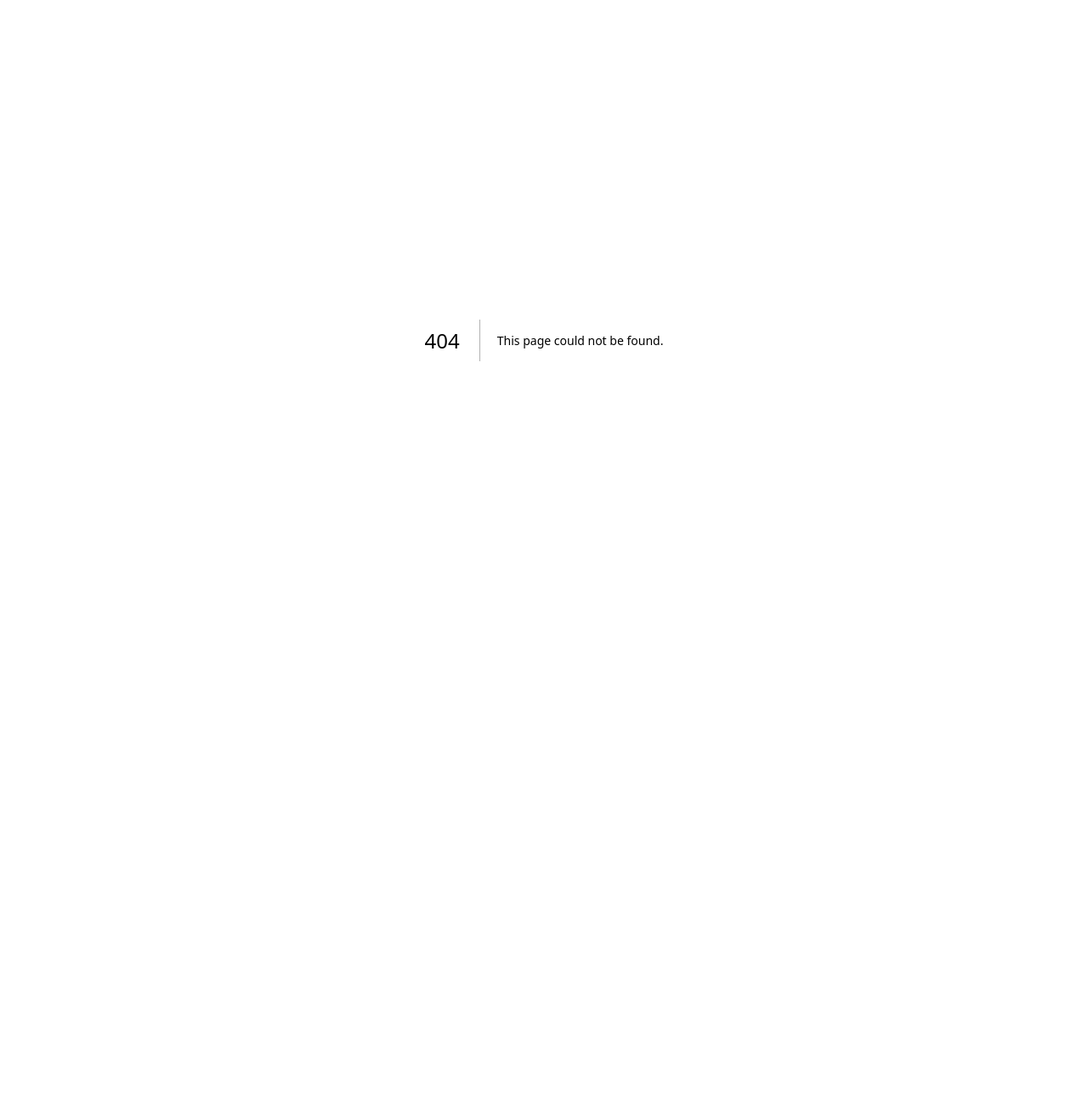
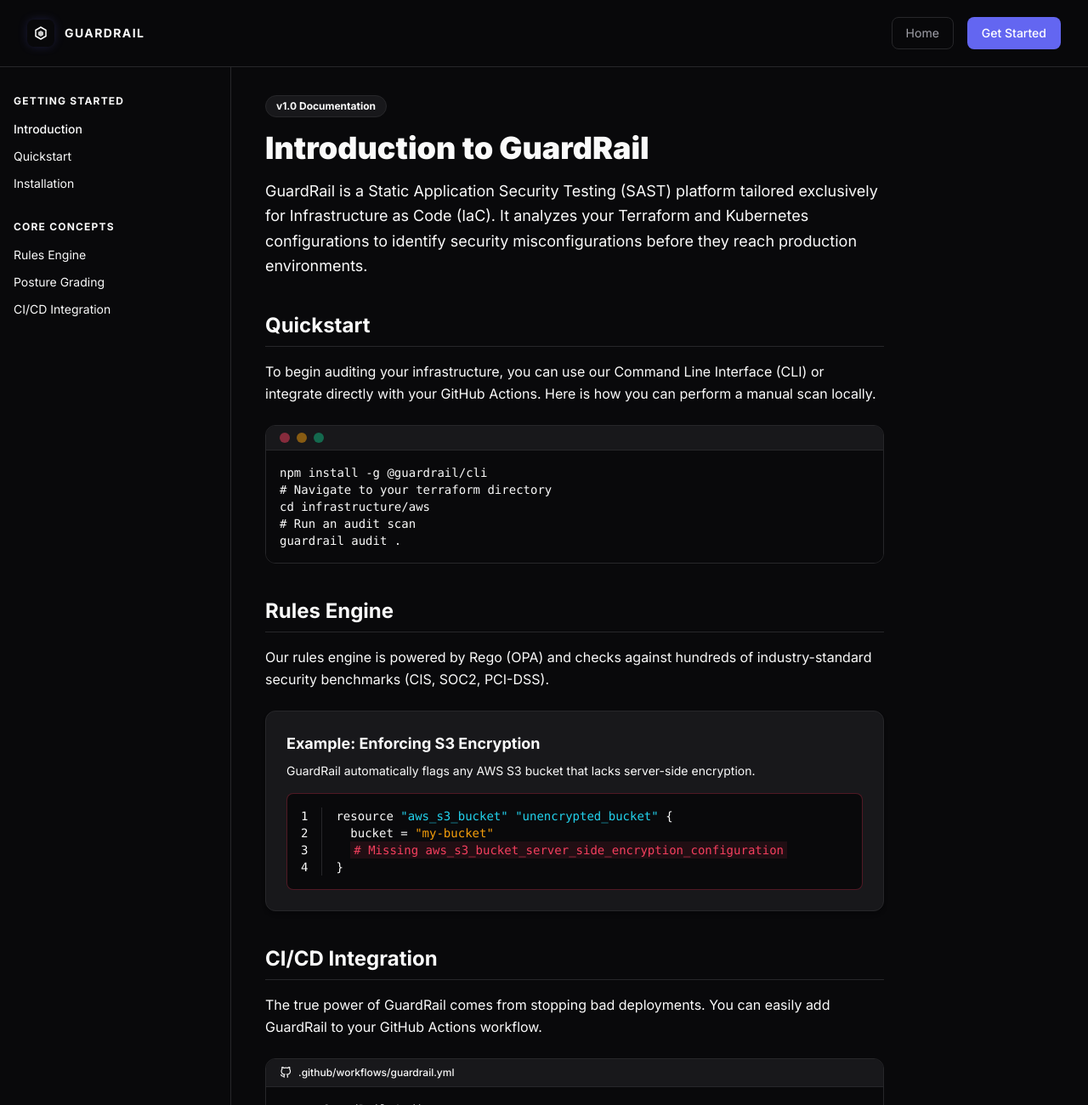
Before and after one commit to abubakarxdev/guardrail, a Next.js app in the folder frontend/: page /docs in a window 1280 px wide. Before the commit this address had no page. Shown: the top 1300 px of the page at 85% size. Before the commit the page ends 800 px from the top, so only its background shows below. Built offline with nearby package versions, Linux system fonts and the light colour scheme.

Commit message:
feat: add authentication login page and core layout structural components

```diff
--- /dev/null
+++ b/frontend/src/app/docs/page.tsx
@@ -0,0 +1,144 @@
+"use client";
+
+import Link from "next/link";
+import { motion } from "framer-motion";
+
+export default function DocsPage() {
+  return (
+    <div className="relative min-h-screen bg-[#09090b] flex flex-col">
+      {/* Navigation */}
+      <header className="relative z-20 flex items-center justify-between px-8 py-5 border-b border-[#27272a] bg-[#09090b]/80 backdrop-blur-xl sticky top-0">
+        <Link href="/" className="flex items-center gap-3 group">
+          <div className="w-8 h-8 rounded-lg flex items-center justify-center bg-accent-purple shadow-[0_0_12px_rgba(99,102,241,0.2)] group-hover:shadow-[0_0_20px_rgba(99,102,241,0.4)] transition-all">
+            <svg width="16" height="16" viewBox="0 0 16 16" fill="none">
+              <path d="M8 1L14 4.5V11.5L8 15L2 11.5V4.5L8 1Z" stroke="white" strokeWidth="1.5" strokeLinejoin="round"/>
+              <path d="M8 5L11 6.75V10.25L8 12L5 10.25V6.75L8 5Z" fill="white" opacity="0.8"/>
+            </svg>
+          </div>
+          <span className="text-sm font-bold tracking-widest uppercase text-text-primary">
+            Guard<span className="text-accent-purple">Rail</span>
+          </span>
+        </Link>
+        <div className="flex gap-4">
+          <Link href="/" className="btn-ghost px-4 py-2 rounded-lg text-sm hover:scale-105">Home</Link>
+          <Link href="/login?mode=register" className="btn-primary px-4 py-2 rounded-lg text-sm hover:scale-105">Get Started</Link>
+        </div>
+      </header>
+
+      {/* Main Content */}
+      <div className="flex-1 max-w-7xl w-full mx-auto flex flex-col md:flex-row px-4">
+
+        {/* Sidebar */}
+        <aside className="w-full md:w-64 flex-shrink-0 border-r border-[#27272a] py-8 pr-6 hidden md:block">
+          <nav className="sticky top-24 space-y-8">
+            <div>
+              <h4 className="text-xs font-bold uppercase tracking-widest text-text-primary mb-3">Getting Started</h4>
+              <ul className="space-y-2">
+                <li><a href="#introduction" className="text-sm text-accent-purple font-medium">Introduction</a></li>
+                <li><a href="#quickstart" className="text-sm text-text-muted hover:text-text-primary transition-colors">Quickstart</a></li>
+                <li><a href="#installation" className="text-sm text-text-muted hover:text-text-primary transition-colors">Installation</a></li>
+              </ul>
+            </div>
+            <div>
+              <h4 className="text-xs font-bold uppercase tracking-widest text-text-primary mb-3">Core Concepts</h4>
+              <ul className="space-y-2">
+                <li><a href="#rules" className="text-sm text-text-muted hover:text-text-primary transition-colors">Rules Engine</a></li>
+                <li><a href="#grading" className="text-sm text-text-muted hover:text-text-primary transition-colors">Posture Grading</a></li>
+                <li><a href="#ci-cd" className="text-sm text-text-muted hover:text-text-primary transition-colors">CI/CD Integration</a></li>
+              </ul>
+            </div>
+          </nav>
+        </aside>
+
+        {/* Documentation Body */}
+        <main className="flex-1 py-8 md:pl-10 max-w-3xl">
+          <motion.div
+            initial={{ opacity: 0, y: 10 }}
+            animate={{ opacity: 1, y: 0 }}
+            transition={{ duration: 0.5 }}
+          >
+            <div className="inline-block px-3 py-1 mb-4 rounded-full border border-[#27272a] bg-[#18181b] text-text-muted text-xs font-bold">
+              v1.0 Documentation
+            </div>
+            <h1 className="text-4xl font-black text-text-primary mb-4" id="introduction">Introduction to GuardRail</h1>
+            <p className="text-lg text-text-secondary leading-relaxed mb-10">
+              GuardRail is a Static Application Security Testing (SAST) platform tailored exclusively for Infrastructure as Code (IaC). It analyzes your Terraform and Kubernetes configurations to identify security misconfigurations before they reach production environments.
+            </p>
+
+            <h2 className="text-2xl font-bold text-text-primary mb-4 border-b border-[#27272a] pb-2" id="quickstart">Quickstart</h2>
+            <p className="text-text-secondary leading-relaxed mb-6">
+              To begin auditing your infrastructure, you can use our Command Line Interface (CLI) or integrate directly with your GitHub Actions. Here is how you can perform a manual scan locally.
+            </p>
+
+            <div className="mb-10 rounded-xl overflow-hidden border border-[#27272a]">
+              <div className="bg-[#18181b] px-4 py-2 border-b border-[#27272a] flex gap-2">
+                <div className="w-3 h-3 rounded-full bg-accent-rose/50" />
+                <div className="w-3 h-3 rounded-full bg-accent-amber/50" />
+                <div className="w-3 h-3 rounded-full bg-accent-emerald/50" />
+              </div>
+              <div className="bg-[#09090b] p-4 overflow-x-auto">
+                <pre className="mono text-sm">
+                  <code className="text-accent-purple">npm</code> <code className="text-text-primary">install -g @guardrail/cli</code>{"\n"}
+                  <code className="text-text-muted"># Navigate to your terraform directory</code>{"\n"}
+                  <code className="text-accent-purple">cd</code> <code className="text-text-primary">infrastructure/aws</code>{"\n"}
+                  <code className="text-text-muted"># Run an audit scan</code>{"\n"}
+                  <code className="text-accent-purple">guardrail</code> <code className="text-text-primary">audit .</code>
+                </pre>
+              </div>
+            </div>
+
+            <h2 className="text-2xl font-bold text-text-primary mb-4 border-b border-[#27272a] pb-2" id="rules">Rules Engine</h2>
+            <p className="text-text-secondary leading-relaxed mb-6">
+              Our rules engine is powered by Rego (OPA) and checks against hundreds of industry-standard security benchmarks (CIS, SOC2, PCI-DSS).
+            </p>
+
+            <div className="surface-card p-6 mb-10">
+              <h3 className="text-lg font-bold text-text-primary mb-2">Example: Enforcing S3 Encryption</h3>
+              <p className="text-sm text-text-muted mb-4">GuardRail automatically flags any AWS S3 bucket that lacks server-side encryption.</p>
+
+              <div className="bg-[#09090b] rounded-lg border border-accent-rose/30 p-4 font-mono text-sm">
+                <div className="flex gap-4">
+                  <div className="text-text-muted text-right select-none border-r border-[#27272a] pr-4">1<br/>2<br/>3<br/>4</div>
+                  <div>
+                    <span className="text-text-primary">resource </span><span className="text-accent-cyan">"aws_s3_bucket" "unencrypted_bucket" </span>{"{"}<br/>
+                    &nbsp;&nbsp;<span className="text-text-primary">bucket = </span><span className="text-accent-amber">"my-bucket"</span><br/>
+                    &nbsp;&nbsp;<span className="text-accent-rose bg-accent-rose/10 inline-block px-1"># Missing aws_s3_bucket_server_side_encryption_configuration</span><br/>
+                    {"}"}
+                  </div>
+                </div>
+              </div>
+            </div>
+
+            <h2 className="text-2xl font-bold text-text-primary mb-4 border-b border-[#27272a] pb-2" id="ci-cd">CI/CD Integration</h2>
+            <p className="text-text-secondary leading-relaxed mb-6">
+              The true power of GuardRail comes from stopping bad deployments. You can easily add GuardRail to your GitHub Actions workflow.
+            </p>
+
+            <div className="mb-16 rounded-xl overflow-hidden border border-[#27272a]">
+              <div className="bg-[#18181b] px-4 py-2 border-b border-[#27272a] flex items-center gap-2">
+                <svg width="14" height="14" viewBox="0 0 24 24" fill="none" stroke="currentColor" strokeWidth="2" className="text-text-muted"><path d="M9 19c-5 1.5-5-2.5-7-3m14 6v-3.87a3.37 3.37 0 0 0-.94-2.61c3.14-.35 6.44-1.54 6.44-7A5.44 5.44 0 0 0 20 4.77 5.07 5.07 0 0 0 19.91 1S18.73.65 16 2.48a13.38 13.38 0 0 0-7 0C6.27.65 5.09 1 5.09 1A5.07 5.07 0 0 0 5 4.77a5.44 5.44 0 0 0-1.5 3.78c0 5.42 3.3 6.61 6.44 7A3.37 3.37 0 0 0 9 18.13V22"/></svg>
+                <span className="text-xs text-text-muted font-medium">.github/workflows/guardrail.yml</span>
+              </div>
+              <div className="bg-[#09090b] p-4 overflow-x-auto">
+                <pre className="mono text-sm">
+                  <code className="text-accent-rose">name:</code> <code className="text-text-primary">GuardRail Audit</code>{"\n"}
+                  <code className="text-accent-rose">on:</code> <code className="text-text-primary">[push, pull_request]</code>{"\n\n"}
+                  <code className="text-accent-rose">jobs:</code>{"\n"}
+                  <code className="text-text-primary">&nbsp;&nbsp;audit:</code>{"\n"}
+                  <code className="text-text-primary">&nbsp;&nbsp;&nbsp;&nbsp;runs-on: ubuntu-latest</code>{"\n"}
+                  <code className="text-text-primary">&nbsp;&nbsp;&nbsp;&nbsp;steps:</code>{"\n"}
+                  <code className="text-text-primary">&nbsp;&nbsp;&nbsp;&nbsp;&nbsp;&nbsp;- uses: actions/checkout@v3</code>{"\n"}
+                  <code className="text-text-primary">&nbsp;&nbsp;&nbsp;&nbsp;&nbsp;&nbsp;- name: Run GuardRail</code>{"\n"}
+                  <code className="text-text-primary">&nbsp;&nbsp;&nbsp;&nbsp;&nbsp;&nbsp;&nbsp;&nbsp;uses: guardrail-security/action@v1</code>{"\n"}
+                  <code className="text-text-primary">&nbsp;&nbsp;&nbsp;&nbsp;&nbsp;&nbsp;&nbsp;&nbsp;with:</code>{"\n"}
+                  <code className="text-text-primary">&nbsp;&nbsp;&nbsp;&nbsp;&nbsp;&nbsp;&nbsp;&nbsp;&nbsp;&nbsp;api-token: {"$"}{"{{ secrets.GUARDRAIL_TOKEN }}"}</code>{"\n"}
+                </pre>
+              </div>
+            </div>
+
+          </motion.div>
+        </main>
+      </div>
+    </div>
+  );
+}
```
